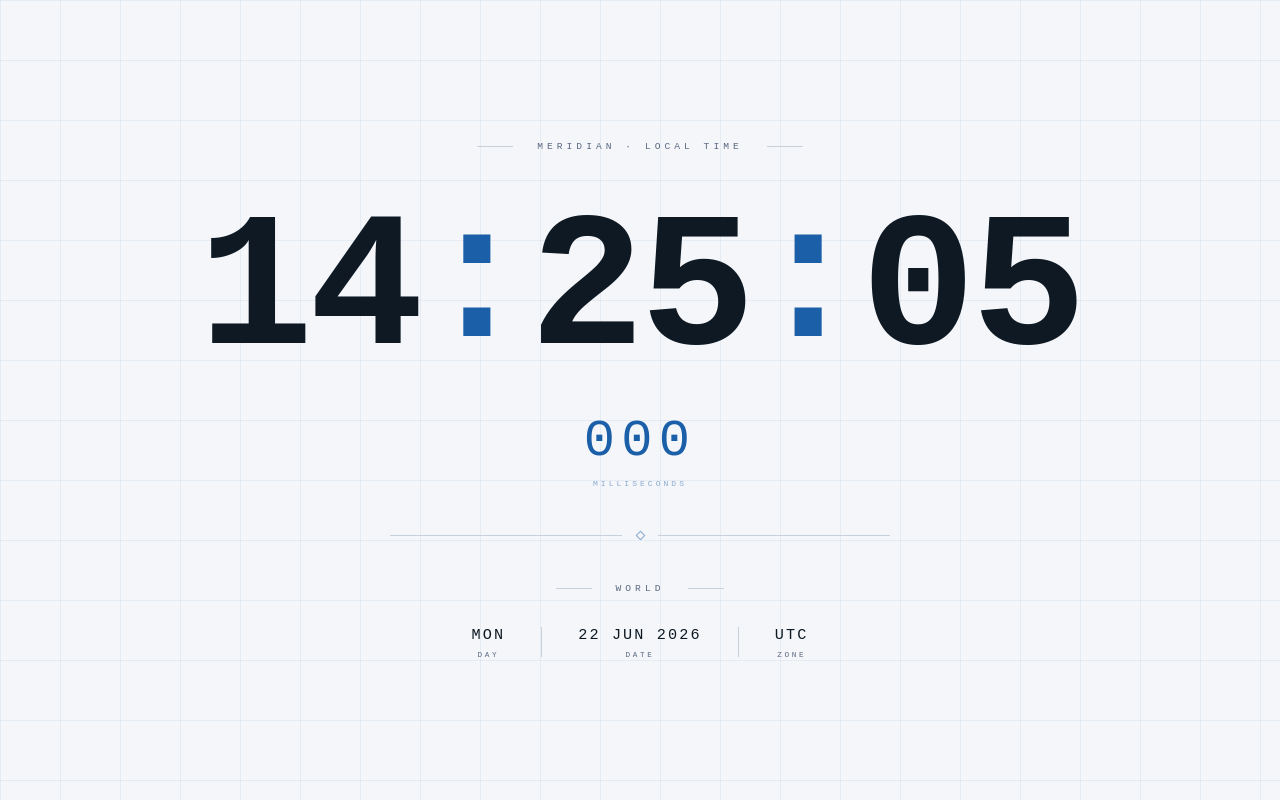
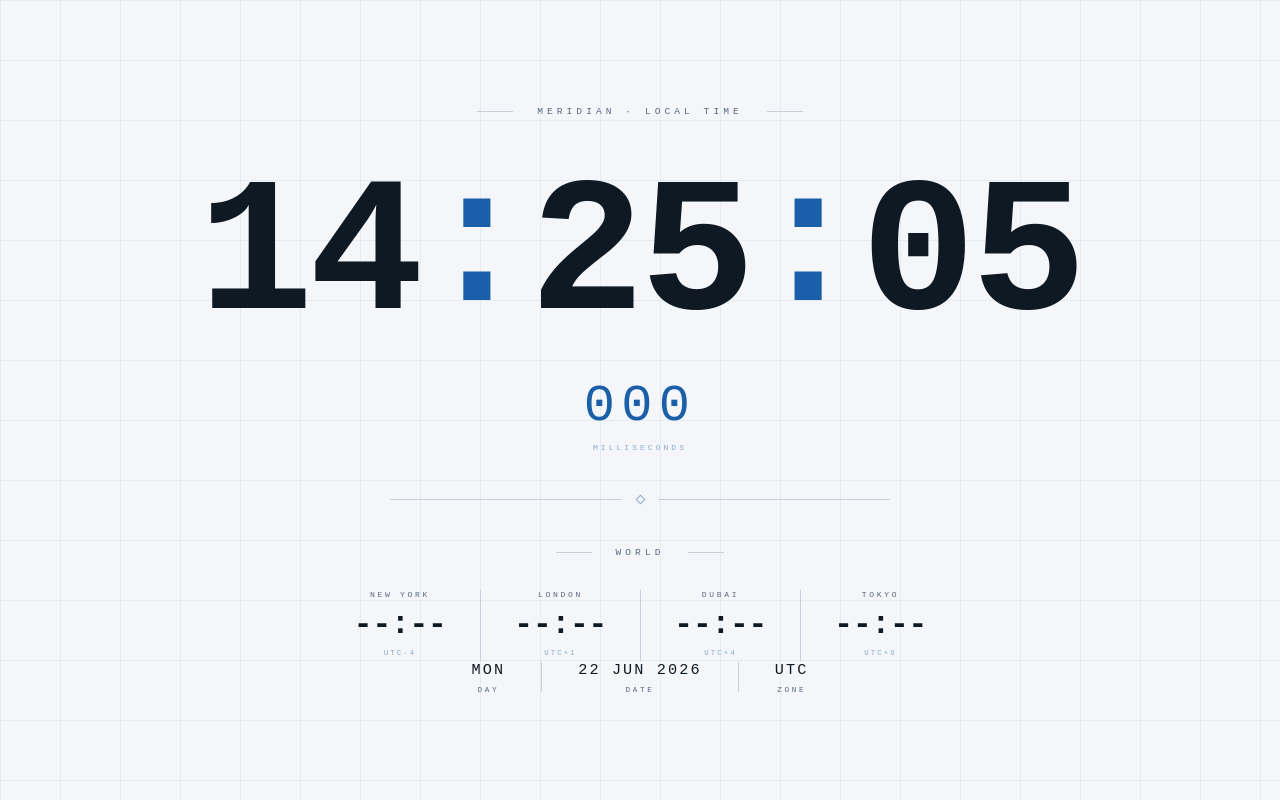
Before and after one commit to JulianBurgi/meridian-clock, a plain HTML site: page index.html in a window 1280 px wide. Drawn offline with Linux system fonts and the light colour scheme.

Commit message:
feat(world-clock): wire up live ticking for New York, London, Dubai, Tokyo

```diff
--- a/index.html
+++ b/index.html
@@ -259,6 +259,51 @@
     const tzRaw = Intl.DateTimeFormat().resolvedOptions().timeZone || 'Local';
     document.getElementById('tz').textContent = tzRaw.split('/').pop().replace(/_/g, ' ');
 
+    // ── World clock setup ──────────────────────────────────────
+    const ZONES = [
+      { city: 'New York', tz: 'America/New_York' },
+      { city: 'London',   tz: 'Europe/London'    },
+      { city: 'Dubai',    tz: 'Asia/Dubai'        },
+      { city: 'Tokyo',    tz: 'Asia/Tokyo'        },
+    ];
+
+    // Build cards
+    const worldGrid = document.getElementById('world-grid');
+    ZONES.forEach((z, i) => {
+      const card = document.createElement('div');
+      card.className = 'zone-card';
+      card.innerHTML =
+        '<div class="zone-city">' + z.city + '</div>' +
+        '<div class="zone-time" id="zt-' + i + '">--:--' +
+          '<span class="zone-day-badge" id="zd-' + i + '"></span>' +
+        '</div>' +
+        '<div class="zone-offset" id="zo-' + i + '">—</div>';
+      worldGrid.appendChild(card);
+    });
+
+    // Pre-build Intl formatters — created once, reused every frame
+    const timeFmts = ZONES.map(z => new Intl.DateTimeFormat('en', {
+      timeZone: z.tz, hour: '2-digit', minute: '2-digit', hour12: false,
+    }));
+    const offsetFmts = ZONES.map(z => new Intl.DateTimeFormat('en', {
+      timeZone: z.tz, timeZoneName: 'shortOffset',
+    }));
+    const dateFmts = ZONES.map(z => new Intl.DateTimeFormat('en-CA', {
+      timeZone: z.tz, year: 'numeric', month: '2-digit', day: '2-digit',
+    }));
+
+    // Offsets are DST-aware but change rarely — set once on load
+    const now0 = new Date();
+    ZONES.forEach((z, i) => {
+      const parts = offsetFmts[i].formatToParts(now0);
+      const tzPart = parts.find(p => p.type === 'timeZoneName');
+      if (tzPart) document.getElementById('zo-' + i).textContent =
+        tzPart.value.replace('GMT', 'UTC');
+    });
+
+    const localDateFmt = new Intl.DateTimeFormat('en-CA');
+    // ──────────────────────────────────────────────────────────
+
     let prevSec = -1;
 
     function tick() {
@@ -285,6 +330,22 @@
         }
       }
 
+      // World clocks — update every second
+      if (s !== prevSec) {
+        const localDate = localDateFmt.format(now);
+        ZONES.forEach((z, i) => {
+          document.getElementById('zt-' + i).childNodes[0].textContent = timeFmts[i].format(now);
+          const zoneDate = dateFmts[i].format(now);
+          const badge = document.getElementById('zd-' + i);
+          if (zoneDate !== localDate) {
+            const diff = new Date(zoneDate) - new Date(localDate);
+            badge.textContent = diff > 0 ? '+1' : '-1';
+          } else {
+            badge.textContent = '';
+          }
+        });
+      }
+
       requestAnimationFrame(tick);
     }
 
```
